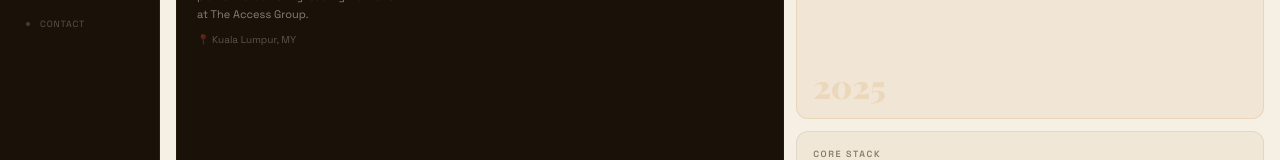
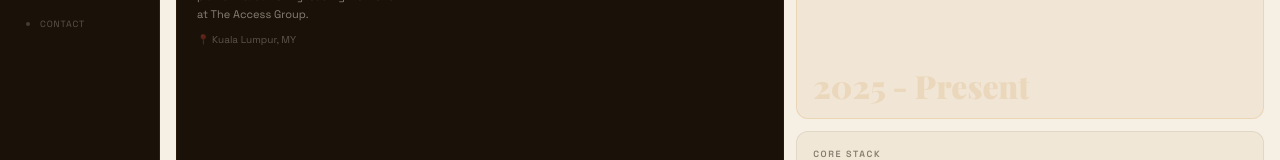
Before and after one commit to aidilsfwn/aidil-safwan-vite, a React (Vite) app: page / in a window 1280 px wide. Shown: the part 293-453 px from the top of the page. Built offline with nearby package versions, Linux system fonts and the light colour scheme; no server answers.

Commit message:
fix: update current role duration in Hero section and clean up tech stack rendering

```diff
--- a/src/layouts/sections/Hero.tsx
+++ b/src/layouts/sections/Hero.tsx
@@ -74,7 +74,7 @@ export const Hero = () => (
       </div>
       <div className="flex justify-between items-end mt-auto pt-3">
         <span className="font-display text-[32px] font-black text-amber/[0.15] leading-none">
-          2025
+          2025 - Present
         </span>
       </div>
     </motion.div>
@@ -89,16 +89,14 @@ export const Hero = () => (
           Core Stack
         </p>
         <div className="flex flex-wrap gap-1.5 mt-2">
-          {["React", "React Native", "TypeScript"].map(
-            (tech) => (
+          {["React", "React Native", "TypeScript"].map((tech) => (
             <span
               key={tech}
               className="font-sans text-[10px] font-semibold text-ink bg-ink/[0.08] px-2 py-0.5 rounded-[3px]"
             >
               {tech}
             </span>
-            ),
-          )}
+          ))}
         </div>
       </div>
     </motion.div>
```
Lines whose indentation alone changed are shown as unchanged.
